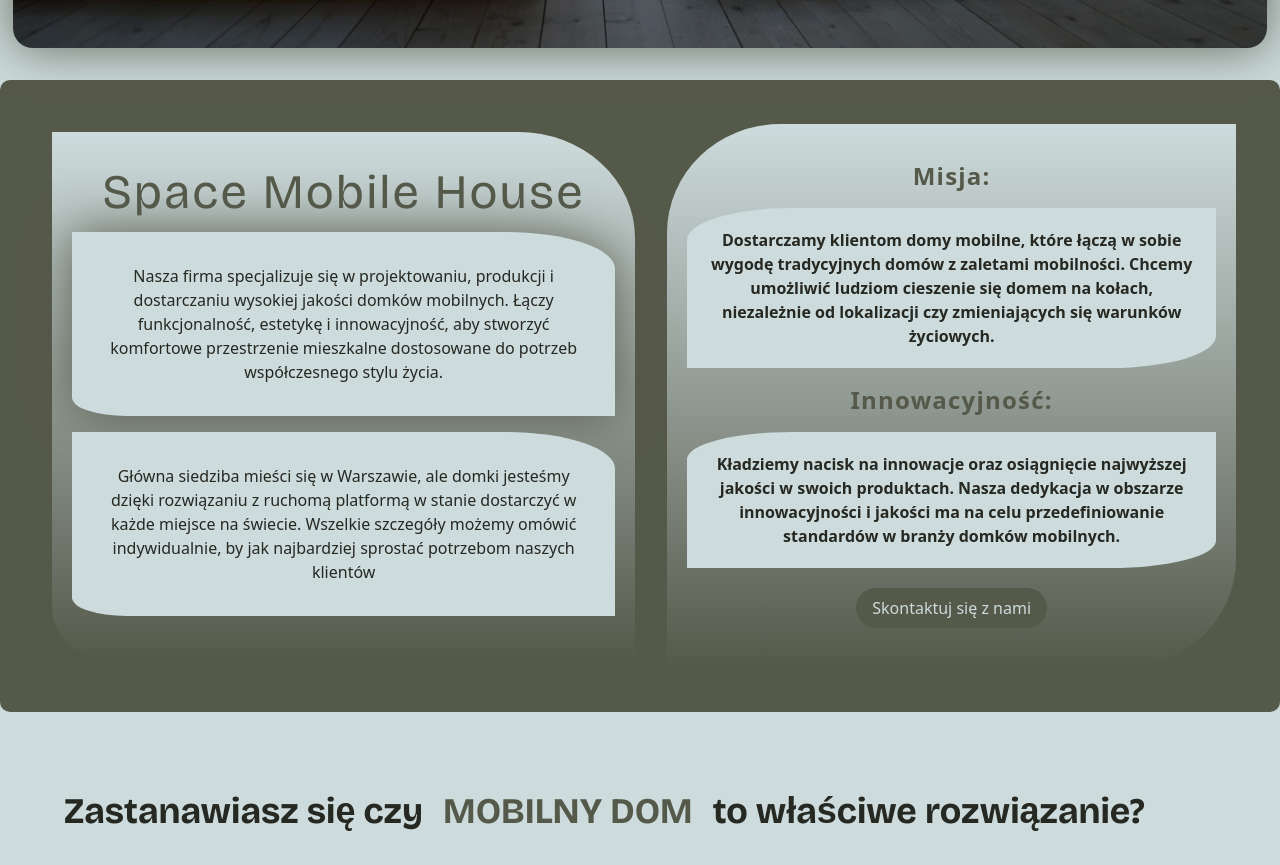
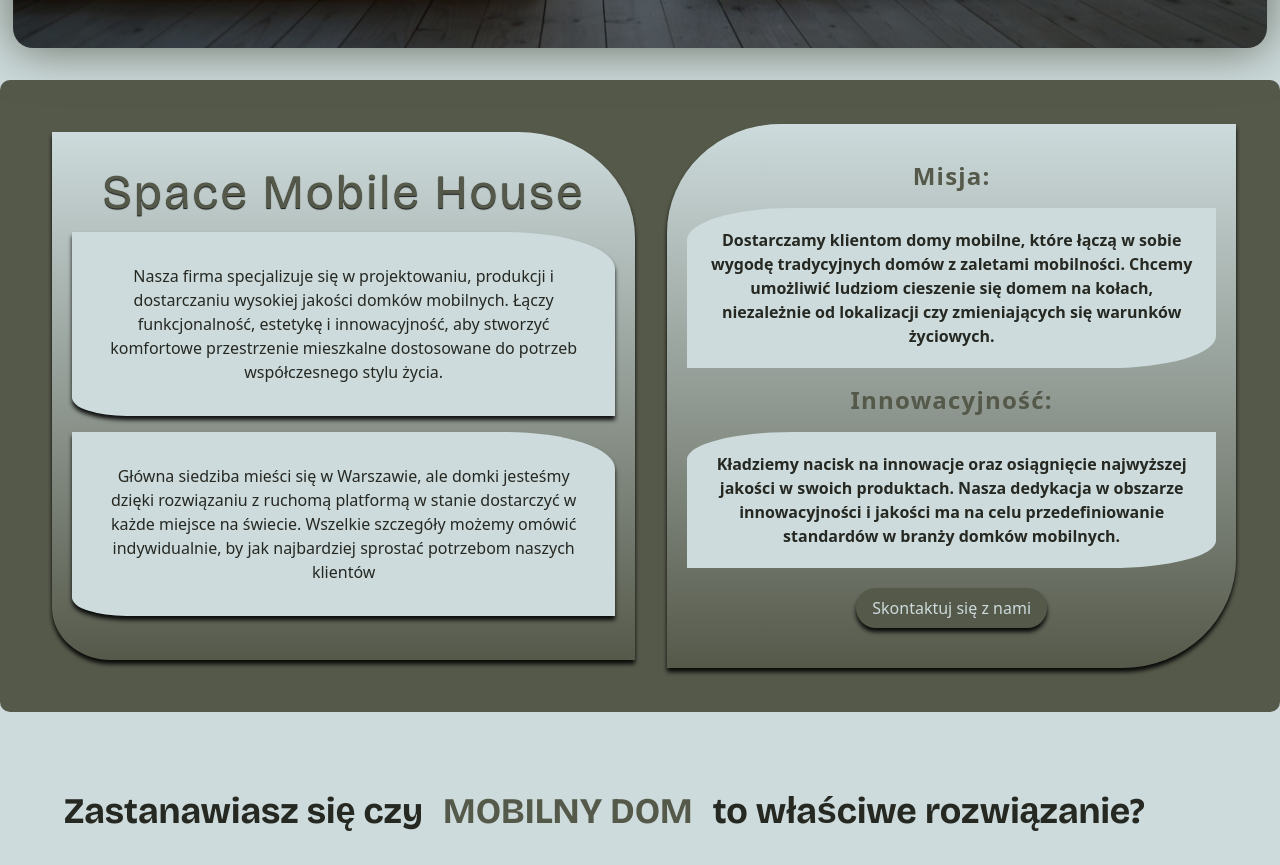
Before and after one commit to designByMilencja/frame-houses, a Next.js app: page / in a window 1280 px wide. Shown: the part 740-1605 px from the top of the page. Built offline with nearby package versions, Linux system fonts and the light colour scheme.

Commit message:
feat(globals): added shadow

```diff
--- a/styles/globals.css
+++ b/styles/globals.css
@@ -55,3 +55,9 @@ body {
 .circle-end {
     border-radius: 20% 0 20% 0;
 }
+.box-with-shadow {
+    box-shadow: 0 4px 4px rgba(0, 0, 0, 0.9);
+}
+.text-with-shadow {
+    text-shadow: 0 1px 1px rgba(0, 0, 0, 0.9);
+}
```
